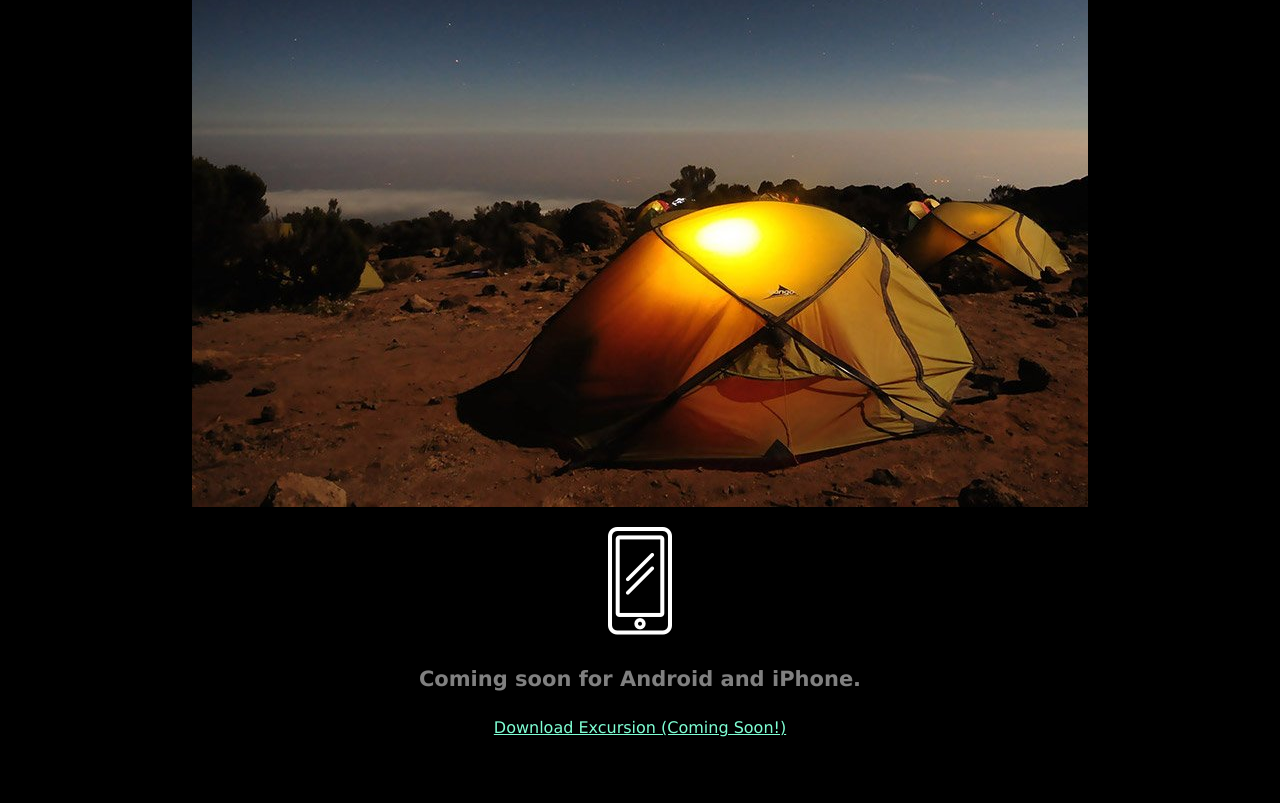
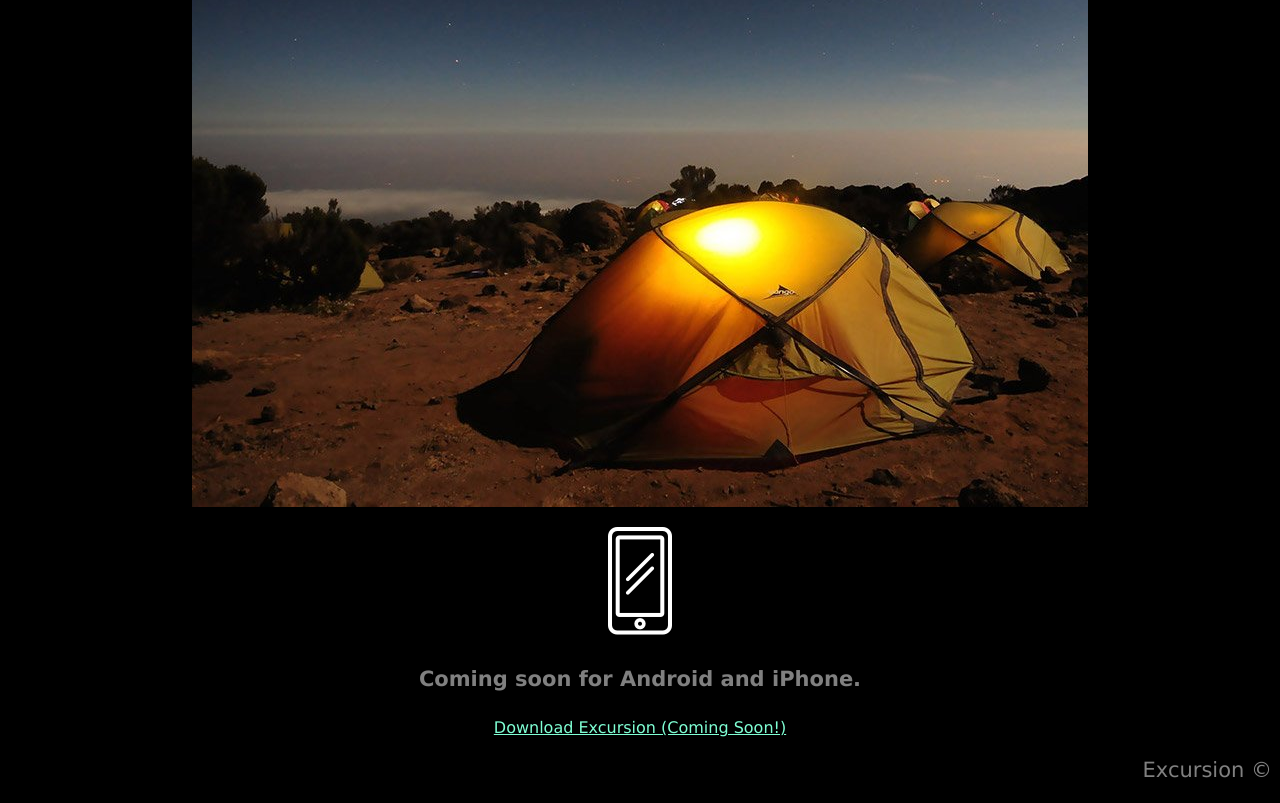
Before and after one commit to amandamdeering/excursion, a plain HTML site: page index.html in a window 1280 px wide. Shown: the part 505-1308 px from the top of the page. Before the commit the page ends 1258 px from the top, so only its background shows below. Drawn offline with Linux system fonts and the light colour scheme; files that its build step writes are made by us from their sources; files whose address does not match are found by name.

Commit message:
final push

```diff
--- a/index.html
+++ b/index.html
@@ -20,6 +20,7 @@
     <p> <img src="/resources/images/phone.png"></p>
     <h4 class="subheader"> Coming soon for Android and iPhone. </h4>
     <p> <a class="header--subtext" href="#"> Download Excursion (Coming Soon!)</a></p>
+    <p class="footer"> Excursion ©</p>
 </body>
 
 
--- a/resources/css/style.css
+++ b/resources/css/style.css
@@ -28,3 +28,9 @@ body {
     font-size: 16px;
     color: aquamarine;
 }
+
+.footer {
+    color: grey;
+    font-size: 21px;
+    text-align: right;
+}
```
